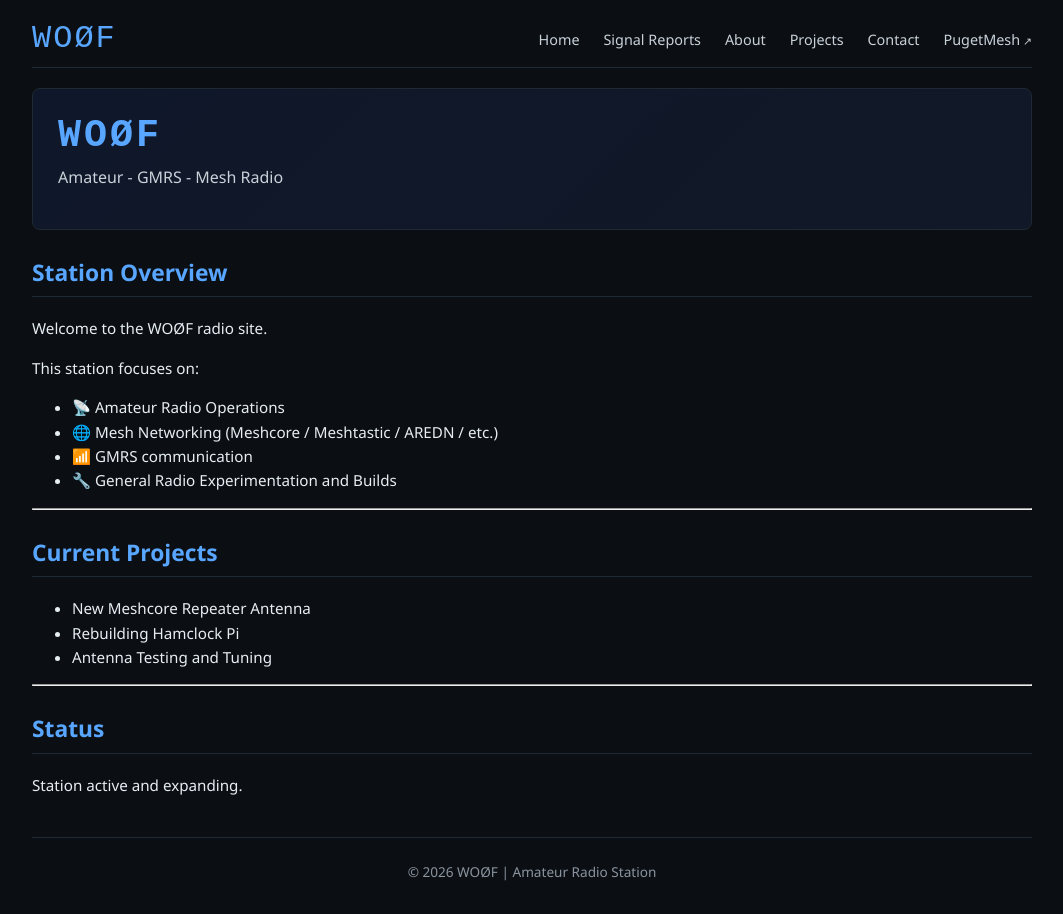
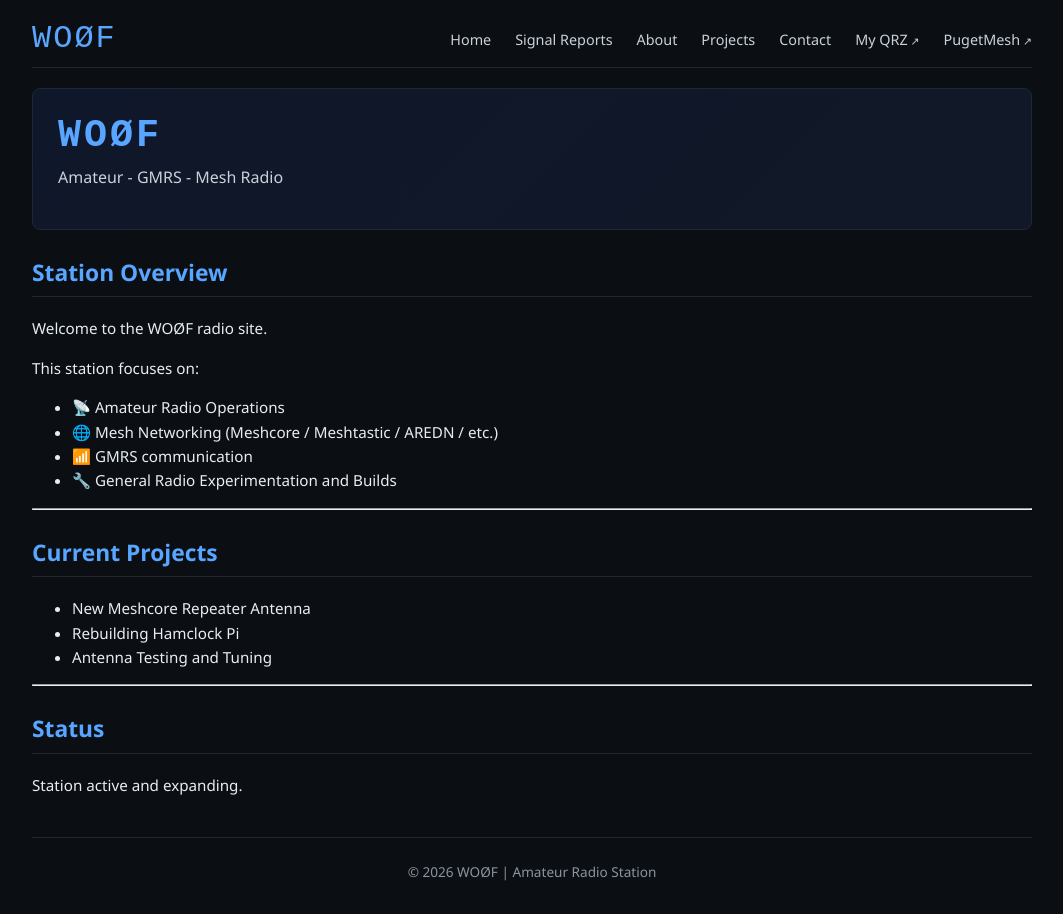
Before and after one commit to Lymitliss/Lymitliss.github.io, a Jekyll site: the page built from index.md, in a window 1280 px wide. Shown: the whole page, without its empty margins (108-1171 px from the left). Built offline with Jekyll 4.4.1, drawn with Linux system fonts in a browser that asks for light colours.

Commit message:
Update default.html

```diff
--- a/_layouts/default.html
+++ b/_layouts/default.html
@@ -20,6 +20,7 @@
         <a href="{{ '/about' | relative_url }}">About</a>
         <a href="{{ '/projects' | relative_url }}">Projects</a>
         <a href="{{ '/contact' | relative_url }}">Contact</a>
+        <a href="https://www.qrz.com/db/WO0F" target="_blank" rel="noopener">My QRZ</a>
         <a href="https://pugetmesh.org" target="_blank" rel="noopener">PugetMesh</a>
       </div>
     </nav>
```
